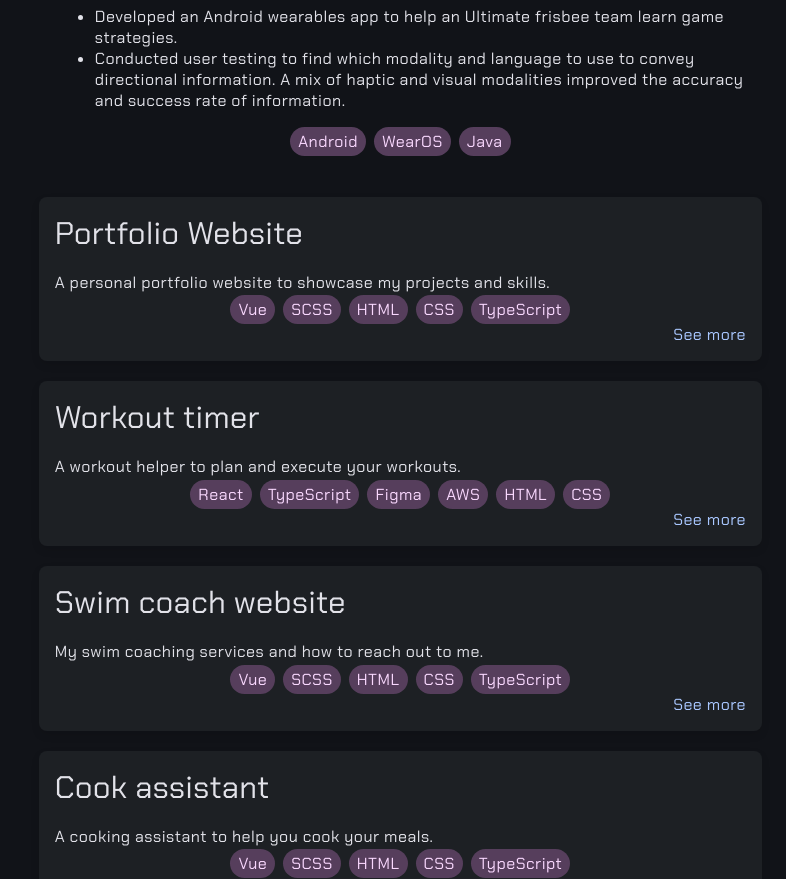
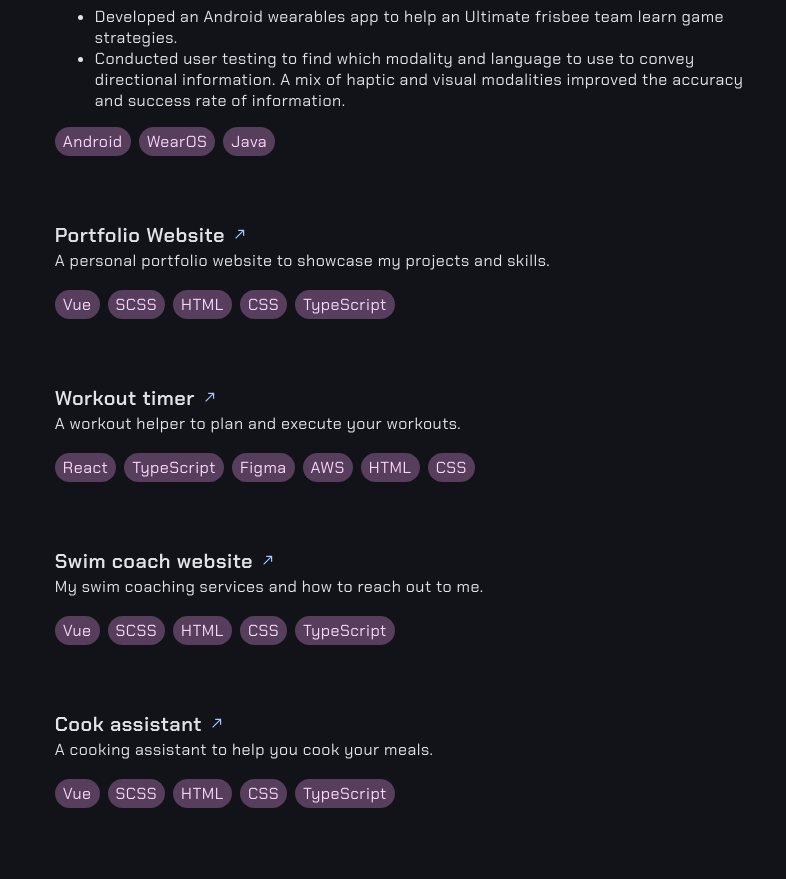
Before and after one commit to AlexGreau/Portfolio, a Vue app: page / in a window 1280 px wide. Shown: the part 1921-2800 px from the top of the page, without its empty margins (494-1280 px from the left). After the commit the page ends 2770 px from the top, so only its background shows below. Built offline with nearby package versions, Linux system fonts and the light colour scheme.

Commit message:
feat: new project card + refactor

```diff
--- a/src/assets/components/card.scss
+++ b/src/assets/components/card.scss
@@ -1,57 +1,19 @@
 @use '@/assets/common/variables.scss' as *; // Import variables
 
-.project-card {
-  display: flex;
-  flex-direction: column;
-  justify-content: center;
-  padding: $spacing-md;
-  max-width: 100%;
-  width: 100%;
-  border-radius: 8px;
-  box-shadow: 0 4px 8px rgba(0, 0, 0, 0.1);
-  transition:
-    transform 0.3s ease,
-    box-shadow 0.3s ease;
-  background-color: var(--color-surface-container);
-  color: var(--color-on-surface);
-
-  &:hover {
-    transform: translateY(-2px);
-    box-shadow: 0 8px 16px rgba(0, 0, 0, 0.2);
+.card-container {
+  &:hover .card {
+    opacity: 0.4;
   }
-
-  h4 {
-    margin-bottom: $spacing-md;
-  }
-  & > p {
-    margin: 0px;
-  }
-
-  & > ul {
-    list-style: none;
-    padding: 0;
-    display: flex;
-    gap: $spacing-sm;
-    flex-wrap: wrap;
-    align-items: center;
-    justify-content: center;
-  }
-  & > a {
-    text-align: end;
+  .card:hover {
+    opacity: 1;
   }
 }
 
-.work-card {
+.card {
   display: block;
   padding: 1.33rem 1rem;
   transition: all 0.3s ease;
-  & > div {
-    display: flex;
-    flex-wrap: wrap;
-    justify-content: space-between;
-    align-items: center;
-    margin-bottom: 1rem;
-    & > a {
+  a {
     text-decoration: none;
     color: var(--color-on-surface);
     font-weight: 600;
@@ -77,12 +39,6 @@
       transform: scale(0.6);
     }
   }
-    & > span {
-      font-size: 0.8em;
-      text-transform: uppercase;
-    }
-  }
-
   ul.tech-stack {
     margin-top: 1rem;
     list-style: none;
@@ -91,14 +47,13 @@
     gap: $spacing-sm;
     flex-wrap: wrap;
     align-items: center;
-    justify-content: center;
+    justify-content: flex-start;
   }
-
   &:hover {
     background-color: var(--color-surface-container);
     color: var(--color-on-surface);
     border-radius: 1rem;
-    & > div > a {
+    a {
       color: var(--color-primary);
       &::after {
         transform: scale(0.8);
@@ -106,3 +61,32 @@
     }
   }
 }
+
+.card.project {
+  display: flex;
+  flex-direction: column;
+  justify-content: center;
+  max-width: 100%;
+  width: 100%;
+  color: var(--color-on-surface);
+  & > p {
+    margin: 0px;
+  }
+}
+
+.card.work {
+  display: block;
+  padding: 1.33rem 1rem;
+  transition: all 0.3s ease;
+  & > div {
+    display: flex;
+    flex-wrap: wrap;
+    justify-content: space-between;
+    align-items: center;
+    margin-bottom: 1rem;
+    & > span {
+      font-size: 0.8em;
+      text-transform: uppercase;
+    }
+  }
+}
--- a/src/components/cards/ProjectCard.vue
+++ b/src/components/cards/ProjectCard.vue
@@ -1,17 +1,16 @@
 <template>
-    <article class="project-card">
-        <h4>{{ project.name }}</h4>
+  <article class="card project">
+    <router-link v-if="project.route" :to="project.route">{{ project.name }}</router-link>
     <p>{{ project.description }}</p>
-        <ul>
+    <ul class="tech-stack">
       <li v-for="(tech, index) in project.techStack" :key="index" class="pill">{{ tech }}</li>
     </ul>
-        <router-link v-if="project.route" :to="project.route" class="button">See more</router-link>
   </article>
 </template>
 <script lang="ts">
-import { defineComponent } from 'vue';
-import type { Project } from '../../model/Project';
-import { RouterLink } from 'vue-router';
+import { defineComponent } from 'vue'
+import type { Project } from '../../model/Project'
+import { RouterLink } from 'vue-router'
 export default defineComponent({
   name: 'ProjectCard',
   props: {
@@ -20,5 +19,5 @@ export default defineComponent({
       required: true,
     },
   },
-});
+})
 </script>
--- a/src/components/cards/WorkCard.vue
+++ b/src/components/cards/WorkCard.vue
@@ -1,5 +1,5 @@
 <template>
-  <article class="work-card">
+  <article class="card work">
     <div>
       <a :href="work.link" target="_blank">{{ `${work.position} - ${work.company}` }}</a>
       <span class="date">{{ formatDoubleDates(work.startDate, work.endDate) }}</span>
@@ -33,7 +33,7 @@ export default defineComponent({
     formatDate(date: Date): string {
       return `${this.months[date.getMonth()]} ${String(date.getFullYear())}`
     },
-    formatDoubleDates(startDate: Date, endDate: Date|undefined): string {
+    formatDoubleDates(startDate: Date, endDate: Date | undefined): string {
       if (!startDate) {
         return ''
       } else if (!endDate) {
--- a/src/views/HomeView.vue
+++ b/src/views/HomeView.vue
@@ -60,13 +60,33 @@
         </li>
         <li>
           <a href="https://github.com/AlexGreau" target="_blank">
-            <svg xmlns="http://www.w3.org/2000/svg" viewBox="0 0 16 16" fill="currentColor" class="h-6 w-6" aria-hidden="true"><path d="M8 0C3.58 0 0 3.58 0 8c0 3.54 2.29 6.53 5.47 7.59.4.07.55-.17.55-.38 0-.19-.01-.82-.01-1.49-2.01.37-2.53-.49-2.69-.94-.09-.23-.48-.94-.82-1.13-.28-.15-.68-.52-.01-.53.63-.01 1.08.58 1.23.82.72 1.21 1.87.87 2.33.66.07-.52.28-.87.51-1.07-1.78-.2-3.64-.89-3.64-3.95 0-.87.31-1.59.82-2.15-.08-.2-.36-1.02.08-2.12 0 0 .67-.21 2.2.82.64-.18 1.32-.27 2-.27.68 0 1.36.09 2 .27 1.53-1.04 2.2-.82 2.2-.82.44 1.1.16 1.92.08 2.12.51.56.82 1.27.82 2.15 0 3.07-1.87 3.75-3.65 3.95.29.25.54.73.54 1.48 0 1.07-.01 1.93-.01 2.2 0 .21.15.46.55.38A8.013 8.013 0 0016 8c0-4.42-3.58-8-8-8z"></path></svg>
+            <svg
+              xmlns="http://www.w3.org/2000/svg"
+              viewBox="0 0 16 16"
+              fill="currentColor"
+              class="h-6 w-6"
+              aria-hidden="true"
+            >
+              <path
+                d="M8 0C3.58 0 0 3.58 0 8c0 3.54 2.29 6.53 5.47 7.59.4.07.55-.17.55-.38 0-.19-.01-.82-.01-1.49-2.01.37-2.53-.49-2.69-.94-.09-.23-.48-.94-.82-1.13-.28-.15-.68-.52-.01-.53.63-.01 1.08.58 1.23.82.72 1.21 1.87.87 2.33.66.07-.52.28-.87.51-1.07-1.78-.2-3.64-.89-3.64-3.95 0-.87.31-1.59.82-2.15-.08-.2-.36-1.02.08-2.12 0 0 .67-.21 2.2.82.64-.18 1.32-.27 2-.27.68 0 1.36.09 2 .27 1.53-1.04 2.2-.82 2.2-.82.44 1.1.16 1.92.08 2.12.51.56.82 1.27.82 2.15 0 3.07-1.87 3.75-3.65 3.95.29.25.54.73.54 1.48 0 1.07-.01 1.93-.01 2.2 0 .21.15.46.55.38A8.013 8.013 0 0016 8c0-4.42-3.58-8-8-8z"
+              ></path>
+            </svg>
             Github
           </a>
         </li>
         <li>
           <a href="https://www.linkedin.com/in/alexandre-greau/" target="_blank">
-            <svg xmlns="http://www.w3.org/2000/svg" viewBox="0 0 24 24" fill="currentColor" class="h-6 w-6" aria-hidden="true"><path d="M20.5 2h-17A1.5 1.5 0 002 3.5v17A1.5 1.5 0 003.5 22h17a1.5 1.5 0 001.5-1.5v-17A1.5 1.5 0 0020.5 2zM8 19H5v-9h3zM6.5 8.25A1.75 1.75 0 118.3 6.5a1.78 1.78 0 01-1.8 1.75zM19 19h-3v-4.74c0-1.42-.6-1.93-1.38-1.93A1.74 1.74 0 0013 14.19a.66.66 0 000 .14V19h-3v-9h2.9v1.3a3.11 3.11 0 012.7-1.4c1.55 0 3.36.86 3.36 3.66z"></path></svg>
+            <svg
+              xmlns="http://www.w3.org/2000/svg"
+              viewBox="0 0 24 24"
+              fill="currentColor"
+              class="h-6 w-6"
+              aria-hidden="true"
+            >
+              <path
+                d="M20.5 2h-17A1.5 1.5 0 002 3.5v17A1.5 1.5 0 003.5 22h17a1.5 1.5 0 001.5-1.5v-17A1.5 1.5 0 0020.5 2zM8 19H5v-9h3zM6.5 8.25A1.75 1.75 0 118.3 6.5a1.78 1.78 0 01-1.8 1.75zM19 19h-3v-4.74c0-1.42-.6-1.93-1.38-1.93A1.74 1.74 0 0013 14.19a.66.66 0 000 .14V19h-3v-9h2.9v1.3a3.11 3.11 0 012.7-1.4c1.55 0 3.36.86 3.36 3.66z"
+              ></path>
+            </svg>
             LinkedIn
           </a>
         </li>
@@ -81,12 +101,12 @@
           dev.
         </p>
       </article>
-      <div class="experiences-wrapper" id="experiences">
+      <div class="experiences-wrapper card-container" id="experiences">
         <WorkExperienceCard v-for="work in WorkExperiences" :key="work.id" :work="work" />
       </div>
-      <article class="projects" id="projects">
+      <div class="projects-wrapper card-container" id="projects">
         <ProjectCard v-for="project in projects" :key="project.id" :project="project" />
-      </article>
+      </div>
     </div>
   </main>
 </template>
@@ -221,7 +241,15 @@ const WorkExperiences = ref<Array<WorkExp>>([
       'Designed and tested new features and maintained the Amadeus tracking solution to provide valuable insight to clients.',
       'SAFe methodology (Scaled Agile Framework).',
     ],
-    techs: [TechName.ANGULAR, TechName.JS, TechName.JEST, TechName.LARAVEL, TechName.DOCKER, TechName.GA, TechName.GTM],
+    techs: [
+      TechName.ANGULAR,
+      TechName.JS,
+      TechName.JEST,
+      TechName.LARAVEL,
+      TechName.DOCKER,
+      TechName.GA,
+      TechName.GTM,
+    ],
     id: 4,
   },
   {
@@ -368,15 +396,9 @@ const WorkExperiences = ref<Array<WorkExp>>([
       margin-top: 20px;
       margin-bottom: 20px;
       padding: 0px;
-      &:hover .work-card {
-        opacity: 0.4;
-      }
-      .work-card:hover {
-        opacity: 1;
-      }
     }
 
-    & > article.projects {
+    & > div.projects-wrapper {
       display: flex;
       flex-direction: row;
       flex-wrap: wrap;
```
Lines whose indentation alone changed are shown as unchanged.
